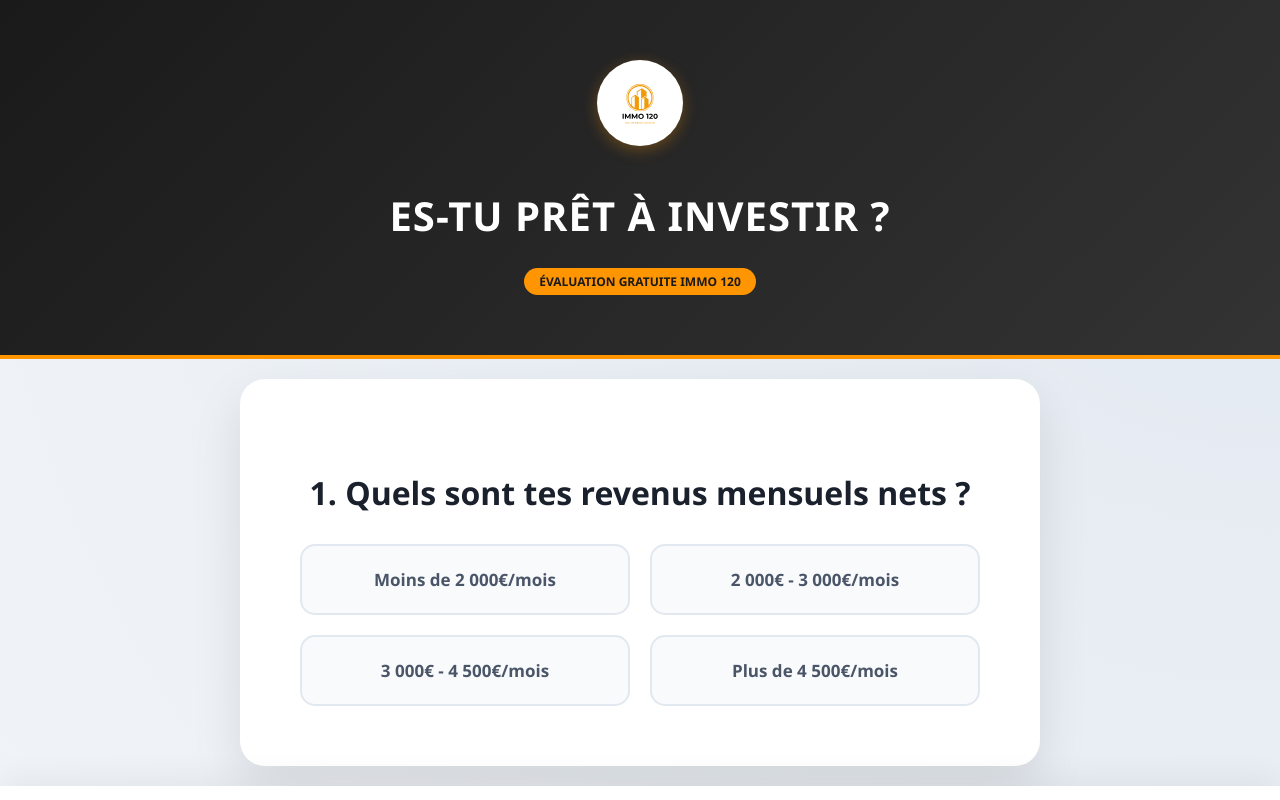
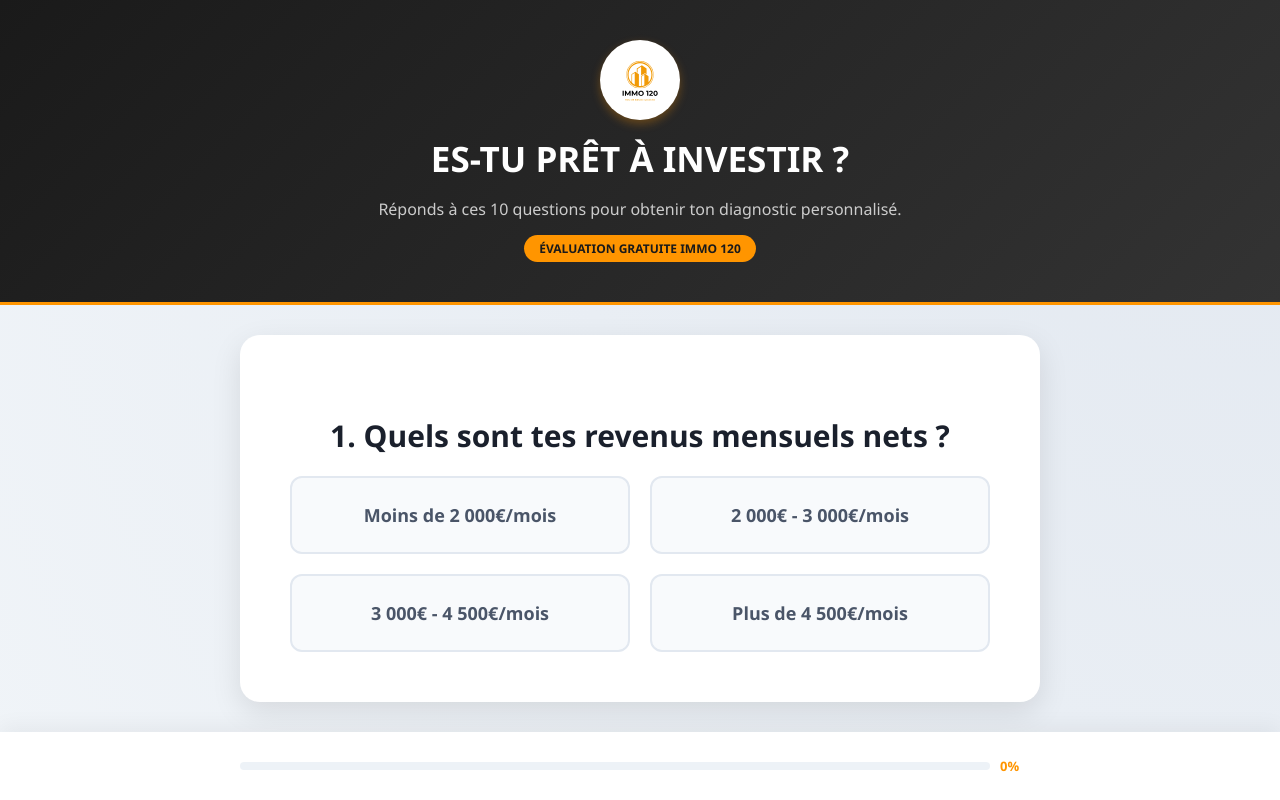
Before and after one commit to Immo120/Quiz-immobilier-, a website: page index.html in a window 1280 px wide. Drawn offline with Linux system fonts and the light colour scheme.

Commit message:
Update index.html

```diff
--- a/index.html
+++ b/index.html
@@ -5,10 +5,10 @@
     <meta name="viewport" content="width=device-width, initial-scale=1.0, maximum-scale=1.0, user-scalable=no">
     <title>Diagnostic Immo 120 - Es-tu prêt ?</title>
     <style>
-        /* Verrouillage de l'écran pour éviter le scroll inutile */
+        /* Verrouillage de l'écran principal */
         html, body {
             margin: 0; padding: 0; height: 100%; width: 100%;
-            overflow: hidden; /* Empêche de monter/descendre la page */
+            overflow: hidden;
             font-family: 'Segoe UI', Roboto, Helvetica, sans-serif;
             background: #f0f4f8;
         }
@@ -16,64 +16,55 @@
         body {
             display: flex;
             flex-direction: column;
-            /* Fond avec dégradé et formes pour remplir l'espace */
             background: radial-gradient(circle at top right, #e2e8f0, #f0f4f8);
         }
 
-        /* --- HEADER PLUS HAUT ET PLUS CHARGÉ --- */
+        /* --- HEADER ADAPTATIF --- */
         .header {
             background: linear-gradient(135deg, #1a1a1a 0%, #333 100%);
-            padding: 40px 20px;
+            padding: 15px 10px; /* Très fin sur mobile par défaut */
             text-align: center;
             color: white;
-            border-bottom: 4px solid #FF9500;
-            position: relative;
+            border-bottom: 3px solid #FF9500;
+            flex-shrink: 0; /* Empêche le header de s'écraser */
         }
 
         .header-content { max-width: 900px; margin: 0 auto; }
 
         .logo {
-            width: 70px; height: 70px;
+            width: 45px; height: 45px; /* Petit logo sur mobile */
             background: white; border-radius: 50%;
             display: inline-flex; align-items: center; justify-content: center;
-            margin-bottom: 15px; padding: 8px;
-            box-shadow: 0 4px 15px rgba(255,149,0,0.3);
+            margin-bottom: 5px; padding: 5px;
+            box-shadow: 0 4px 10px rgba(255,149,0,0.3);
         }
         .logo img { width: 100%; height: 100%; object-fit: contain; }
 
-        .header h1 {
-            font-size: 28px; font-weight: 800; text-transform: uppercase;
-            margin-bottom: 10px; letter-spacing: 1px;
-        }
-        .header p {
-            font-size: 16px; color: #ccc; max-width: 600px; margin: 0 auto;
-            line-height: 1.4;
-        }
-        .header-badge {
-            display: inline-block; background: #FF9500; color: #1a1a1a;
-            padding: 5px 15px; border-radius: 20px; font-size: 12px;
-            font-weight: 900; margin-top: 15px;
-        }
+        .header h1 { font-size: 18px; font-weight: 800; margin: 0; }
+        .header p, .header-badge { display: none; } /* On cache le surplus sur mobile */
 
-        /* --- CONTENEUR CENTRAL FIXE --- */
+        /* --- CONTENEUR CENTRAL --- */
         .quiz-container {
             flex: 1;
             display: flex;
-            align-items: center; /* Centre verticalement la carte */
+            align-items: center;
             justify-content: center;
-            padding: 20px;
-            z-index: 2;
+            padding: 10px;
+            overflow: hidden; /* Le conteneur reste fixe */
         }
 
-        #quizForm { width: 100%; max-width: 800px; }
+        #quizForm { width: 100%; max-width: 800px; height: 100%; display: flex; align-items: center;}
 
-        /* Carte de question */
+        /* Carte de question avec scroll interne si besoin */
         .step {
             display: none;
             background: white;
-            padding: 40px;
-            border-radius: 25px;
-            box-shadow: 0 20px 50px rgba(0,0,0,0.1);
+            padding: 20px;
+            border-radius: 20px;
+            box-shadow: 0 10px 30px rgba(0,0,0,0.1);
+            width: 100%;
+            max-height: 95%; /* Ne dépasse jamais l'écran */
+            overflow-y: auto; /* Autorise le scroll SEULEMENT ici si les réponses sont trop grandes */
             animation: fadeIn 0.4s ease-out;
         }
         .step.active { display: block; }
@@ -81,58 +72,51 @@
         @keyframes fadeIn { from { opacity: 0; transform: scale(0.98); } to { opacity: 1; transform: scale(1); } }
 
         .question-title {
-            font-size: 24px; font-weight: 800; color: #1a202c;
-            margin-bottom: 30px; text-align: center;
+            font-size: 19px; font-weight: 800; color: #1a202c;
+            margin-bottom: 20px; text-align: center;
         }
 
-        /* Grille de réponses */
-        .options-grid { display: grid; grid-template-columns: 1fr; gap: 15px; }
+        .options-grid { display: grid; grid-template-columns: 1fr; gap: 10px; }
 
         .option-card {
             background: #f8fafc; border: 2px solid #e2e8f0;
-            border-radius: 15px; padding: 22px; cursor: pointer;
-            transition: all 0.2s; font-size: 17px; font-weight: 600;
+            border-radius: 12px; padding: 15px; cursor: pointer;
+            transition: all 0.2s; font-size: 15px; font-weight: 600;
             color: #4a5568; text-align: center;
         }
 
-        .option-card:hover {
-            border-color: #FF9500; background: #fffaf0;
-            transform: translateY(-2px); box-shadow: 0 5px 15px rgba(255,149,0,0.1);
+        .option-card:hover { border-color: #FF9500; background: #fffaf0; }
+
+        /* --- FOOTER FIXE --- */
+        .progress-footer {
+            background: white; padding: 15px;
+            box-shadow: 0 -5px 20px rgba(0,0,0,0.05);
+            display: flex; align-items: center; justify-content: center;
+            flex-shrink: 0;
         }
-
-        /* --- BARRE DE PROGRESSION EN BAS --- */
-        .progress-footer {
-            background: white; padding: 25px;
-            box-shadow: 0 -10px 30px rgba(0,0,0,0.05);
-            display: flex; align-items: center; justify-content: center;
-            gap: 20px; z-index: 10;
-        }
-        .progress-wrapper { flex: 1; max-width: 800px; display: flex; align-items: center; gap: 15px; }
-        .progress-bg { flex: 1; height: 12px; background: #edf2f7; border-radius: 10px; overflow: hidden; }
+        .progress-wrapper { flex: 1; max-width: 800px; display: flex; align-items: center; gap: 10px; }
+        .progress-bg { flex: 1; height: 8px; background: #edf2f7; border-radius: 10px; overflow: hidden; }
         .progress-fill { height: 100%; background: linear-gradient(90deg, #FF9500, #FF6B00); width: 0%; transition: width 0.4s ease; }
-        .progress-text { font-weight: 800; color: #FF9500; min-width: 50px; font-size: 16px; }
+        .progress-text { font-weight: 800; color: #FF9500; min-width: 40px; font-size: 13px; }
 
         /* Formulaire final */
-        input {
-            width: 100%; padding: 18px; margin-bottom: 12px;
-            border: 2px solid #e2e8f0; border-radius: 12px; font-size: 16px;
-        }
-        .btn-submit {
-            width: 100%; padding: 20px; background: #1a1a1a; color: white;
-            border: none; border-radius: 12px; font-size: 18px; font-weight: 800; cursor: pointer;
-        }
+        input { width: 100%; padding: 15px; margin-bottom: 10px; border: 2px solid #e2e8f0; border-radius: 10px; font-size: 16px; }
+        .btn-submit { width: 100%; padding: 18px; background: #1a1a1a; color: white; border: none; border-radius: 10px; font-size: 17px; font-weight: 800; }
 
-        /* Écran de succès */
-        .success-screen { text-align: center; display: none; width: 100%; }
-        .profile-badge { display: inline-block; padding: 15px 30px; border-radius: 50px; color: white; font-weight: 800; margin-bottom: 20px; font-size: 20px; }
+        /* --- RESPONSIVE ORDINATEUR --- */
+        @media (min-width: 1024px) {
+            .header { padding: 40px 20px; }
+            .header h1 { font-size: 35px; margin-bottom: 10px; }
+            .header p { display: block; font-size: 16px; color: #ccc; margin-bottom: 15px; }
+            .header-badge { display: inline-block; background: #FF9500; color: #1a1a1a; padding: 5px 15px; border-radius: 20px; font-size: 12px; font-weight: 900; }
+            .logo { width: 70px; height: 70px; margin-bottom: 15px; }
 
-        /* --- RESPONSIVE PC --- */
-        @media (min-width: 1024px) {
+            .quiz-container { padding: 40px; }
+            .step { padding: 50px; }
+            .question-title { font-size: 30px; }
             .options-grid { grid-template-columns: 1fr 1fr; gap: 20px; }
-            .header { padding: 60px 20px; }
-            .header h1 { font-size: 40px; }
-            .question-title { font-size: 32px; }
-            .step { padding: 60px; }
+            .option-card { padding: 25px; font-size: 18px; }
+            .progress-footer { padding: 25px; }
         }
     </style>
 </head>
@@ -144,14 +128,13 @@
                 <img src="Immo 120_20251031_094012_0000.svg" alt="Logo">
             </div>
             <h1>ES-TU PRÊT À INVESTIR ?</h1>
-
+            <p>Réponds à ces 10 questions pour obtenir ton diagnostic personnalisé.</p>
             <div class="header-badge">ÉVALUATION GRATUITE IMMO 120</div>
         </div>
     </div>
 
     <div class="quiz-container">
         <form id="quizForm">
-
             <div class="step active" data-step="1">
                 <p class="question-title">1. Quels sont tes revenus mensuels nets ?</p>
                 <div class="options-grid">
@@ -215,7 +198,7 @@
             <div class="step" data-step="7">
                 <p class="question-title">7. Tu es actuellement logé(e) ... ?</p>
                 <div class="options-grid">
-                    <div class="option-card" onclick="nextStep('logement', 'fonction')">Logement fonction / LCNAS</div>
+                    <div class="option-card" onclick="nextStep('logement', 'fonction')">En logement fonction</div>
                     <div class="option-card" onclick="nextStep('logement', 'locataire')">Location classique</div>
                     <div class="option-card" onclick="nextStep('logement', 'proprietaire-rp')">Propriétaire RP</div>
                     <div class="option-card" onclick="nextStep('logement', 'proprietaire-invest')">Déjà investisseur</div>
@@ -260,8 +243,7 @@
                 </div>
             </div>
         </form>
-
-        <div id="successScreen" class="success-screen"></div>
+        <div id="successScreen" style="display:none; text-align:center; background:white; padding:30px; border-radius:20px; box-shadow:0 10px 30px rgba(0,0,0,0.1);"></div>
     </div>
 
     <div class="progress-footer" id="progressWrapper">
@@ -307,9 +289,9 @@
             screen.style.display = 'block';
 
             let html = '';
-            if (profil === 'PRET') html = `<span class="profile-badge" style="background:#10b981">✅ TU ES PRÊT !</span><p>Félicitations <strong>${answers.prenom}</strong> ! Ton profil est idéal. Check tes emails.</p>`;
-            else if (profil === 'PRESQUE') html = `<span class="profile-badge" style="background:#f59e0b">⚠️ PRESQUE PRÊT</span><p>Tu y es presque, <strong>${answers.prenom}</strong> ! Ton diagnostic arrive par mail.</p>`;
-            else html = `<span class="profile-badge" style="background:#ef4444">🛑 PAS ENCORE</span><p>C'est un peu tôt, <strong>${answers.prenom}</strong>. On t'envoie un plan sur 12 mois.</p>`;
+            if (profil === 'PRET') html = `<h2 style="color:#10b981">✅ TU ES PRÊT !</h2><p>Félicitations <strong>${answers.prenom}</strong> ! Ton profil est idéal. Check tes emails.</p>`;
+            else if (profil === 'PRESQUE') html = `<h2 style="color:#f59e0b">⚠️ PRESQUE PRÊT</h2><p>Tu y es presque, <strong>${answers.prenom}</strong> ! Ton diagnostic arrive par mail.</p>`;
+            else html = `<h2 style="color:#ef4444">🛑 PAS ENCORE</h2><p>C'est un peu tôt, <strong>${answers.prenom}</strong>. On t'envoie un plan sur 12 mois.</p>`;
             screen.innerHTML = html;
 
             try {
```
